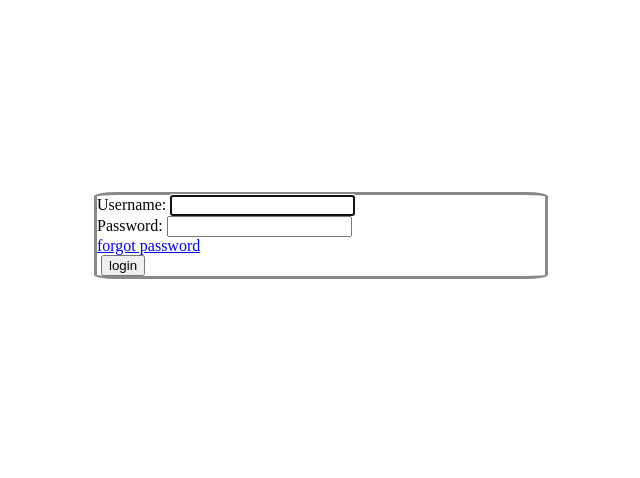
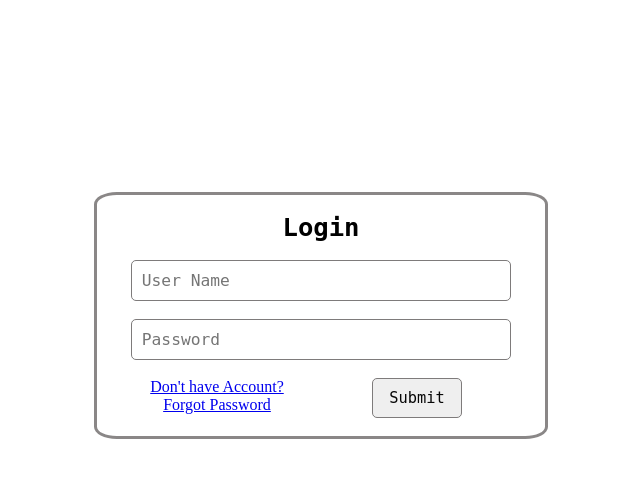
Before and after one commit to dcroopesh/ChatApp, a Django app: page /login/ in a window 1280 px wide. Shown: the top 478 px of the page, without its empty margins (327-967 px from the left). Run offline with Django 3.2, Linux system fonts and the light colour scheme.

Commit message:
[Roopesh]Refactor.new login page

```diff
--- a/project/login/templates/login/login.html
+++ b/project/login/templates/login/login.html
@@ -1,28 +1,26 @@
-{% extends 'login/base.html' %}
+{% extends 'login/base.html'%}
 {% block content %}
-<form action="" method="post" id="login-form"><input type="hidden" name="csrfmiddlewaretoken" value="7eRwDDhlyQME3siMMHjYVZYRnRJVg5NfE9b3pNsFx6vIMFPDkYmiLFfDhPisR4z3">
-  {% csrf_token %}
-  <div class="form-row">
 
-    <label class="required" for="id_username">Username:</label> <input type="text" name="username" autofocus required id="id_username">
-  </div>
+       <form >
+           {% csrf_token %}
+            <h1>{{ title }}</h1>
 
-  <div class="form-row">
+            <div class="form-field">
+                <input id="username" class="input-field" type="text" placeholder="User Name" name="username" >
+            </div>
 
-    <label class="required" for="id_password">Password:</label> <input type="password" name="password" required id="id_password">
-    <input type="hidden" name="next" value="/admin/">
-  </div>
-  <div>
-  <div>
-  <a href = {% url 'reset_link' %} >forgot password</a>
-  </div>
+            <div class="form-field">
+                <input id="password" class="input-field" type="password" placeholder="Password" name="password" >
+            </div>
 
-  <div class="submit-row">
-
-    <label>&nbsp;</label><input type="submit" value="login">
-  </div>
-</form>
-
-</div>
-
-{% endblock content%}
+            <div class="form-field flex">
+                <div class="flex1">
+                    <a class="link" href="{% url 'user_register' %}">Don't have Account?</a>
+                    <a class="link" href="{% url 'reset_link' %}">Forgot Password</a>
+                </div>
+                <div class="flex2 ">
+                    <button  id="login-btn" class="input-field btn" type="submit">Submit</button>
+                </div>
+            </div>
+        </form>
+{% endblock %}
```
